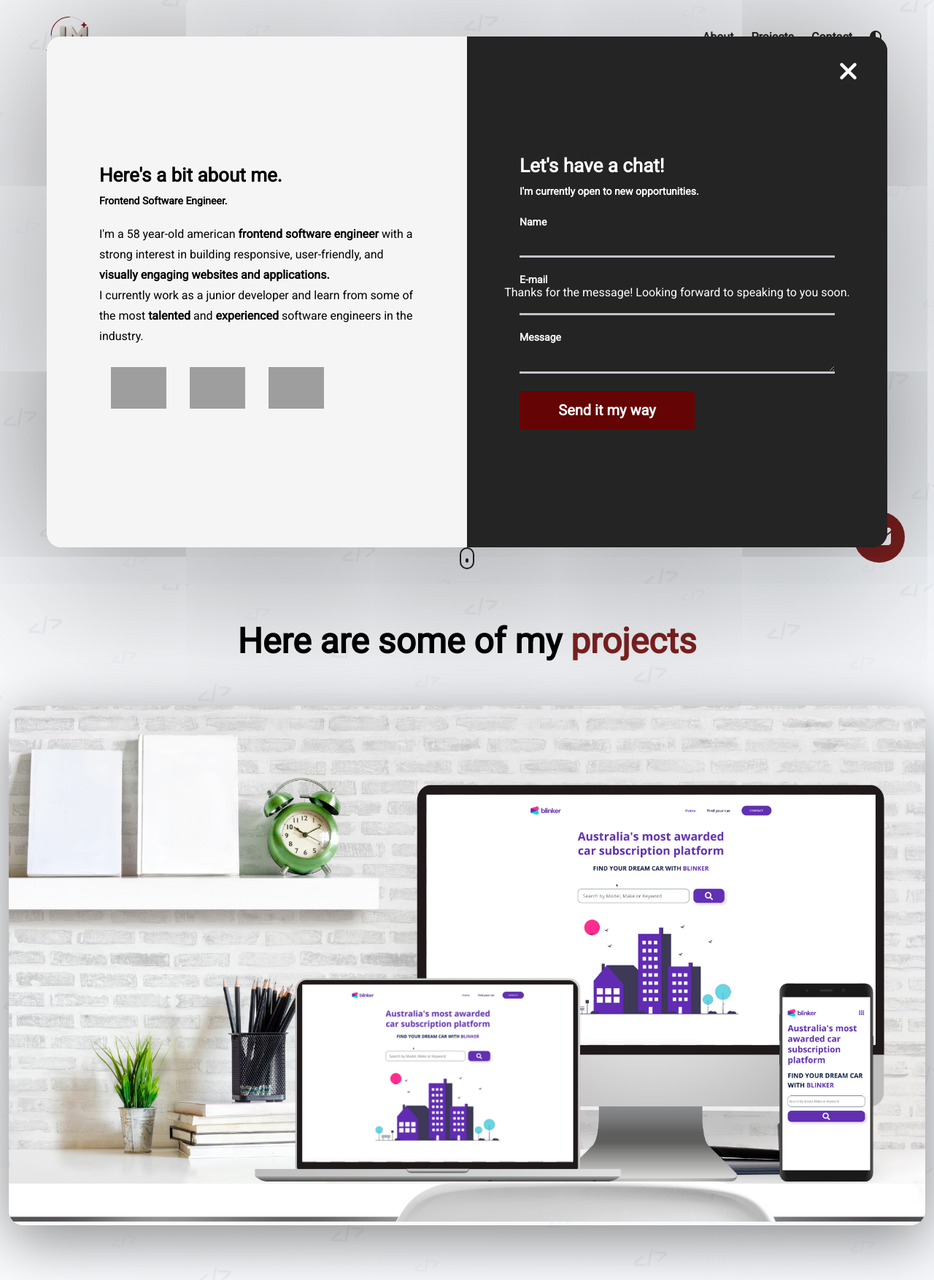
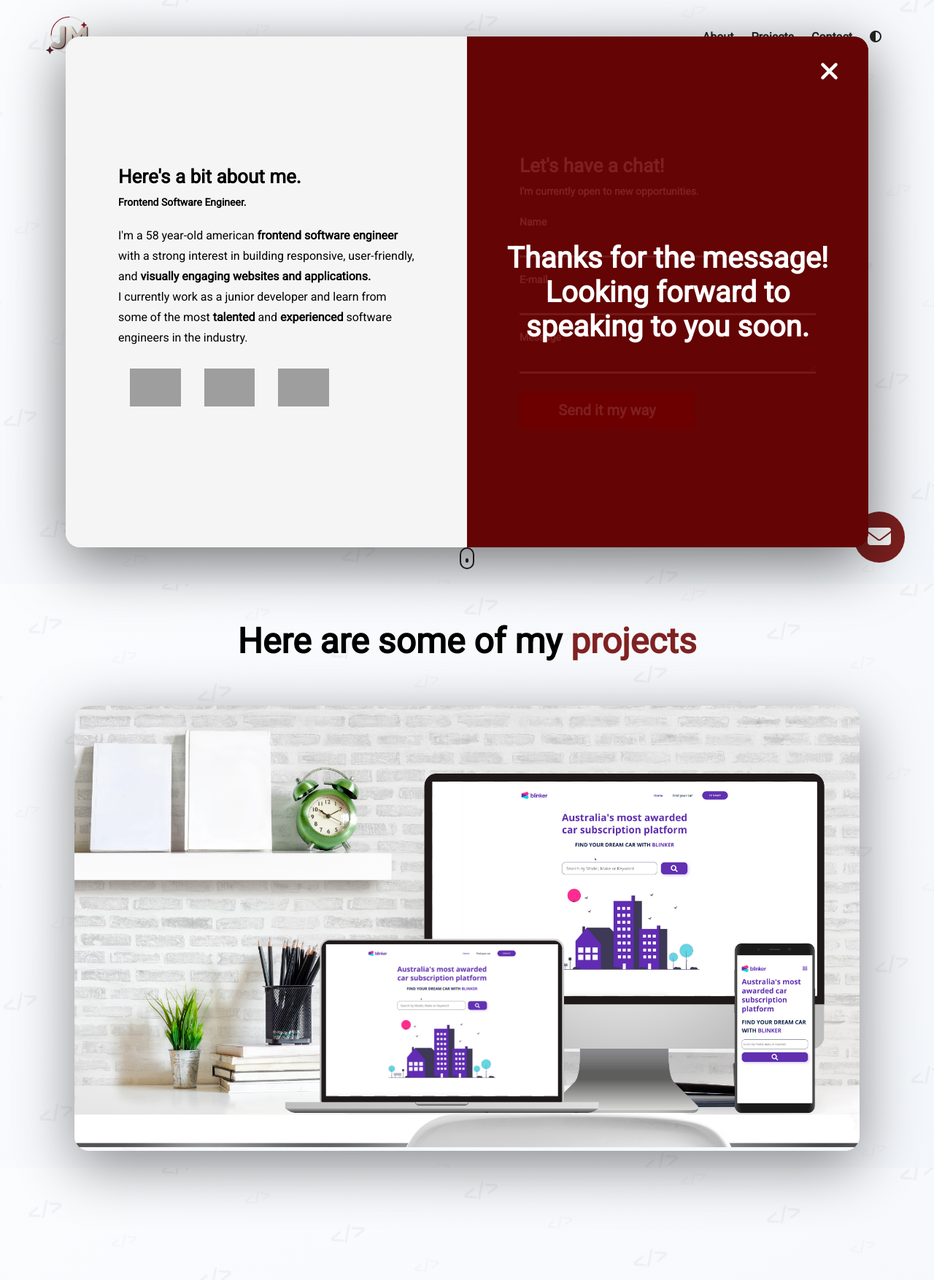
Before and after one commit to JMakroglous/e-portfolio-fake, a plain HTML site: page index.html in a window 1280 px wide. Shown: the top 1754 px of the page at 73% size. Drawn offline with Linux system fonts and the light colour scheme; grey boxes are pictures that could not be loaded.

Commit message:
latest update

```diff
--- a/index.html
+++ b/index.html
@@ -13,6 +13,16 @@
 </style>
   <script src="https://kit.fontawesome.com/359ddc3222.js"
 crossorigin="anonymous"></script>
+<script type="text/javascript"
+        src="https://cdn.jsdelivr.net/npm/@emailjs/browser@5/dist/email.min.js">
+</script>
+<script type="text/javascript">
+   (function(){
+      emailjs.init({
+        publicKey: "8uNZNeaiTBEu4bbGb",
+      });
+   })();
+</script>
 </head>
 <body>
   <section id="landing-page">
--- a/style.css
+++ b/style.css
@@ -66,7 +66,7 @@ input:focus textarea:focus {
 
 .row {
   width: 100%;
-  min-width: 1100px;
+  max-width: 1100px;
   margin: 0 auto;
   padding: 0 12px;
 }
@@ -268,9 +268,9 @@ MODAL
   left: 50%;
   transform: translate(-50%, -50%);
   width: 90%;
-  min-width: 1100px;
+  max-width: 1100px;
   height: 700px;
-  box-shadow: 0 20px 80pc 0 rgb(0, 0, 0, 0.55);
+  box-shadow: 0 20px 80px 0 rgb(0, 0, 0, 0.55);
   border-radius: 20px;
   overflow: hidden;
   display: flex;
@@ -393,7 +393,7 @@ MODAL
   z-index: -1;
 }
 
-.modal__overlay__success {
+.modal__overlay--success {
   background-color: rgba(110, 0, 0, 0.879);
   font-size: 40px;
   font-weight: 700;
```
Also changed, not shown: index.js (added, +9 -0 lines).
